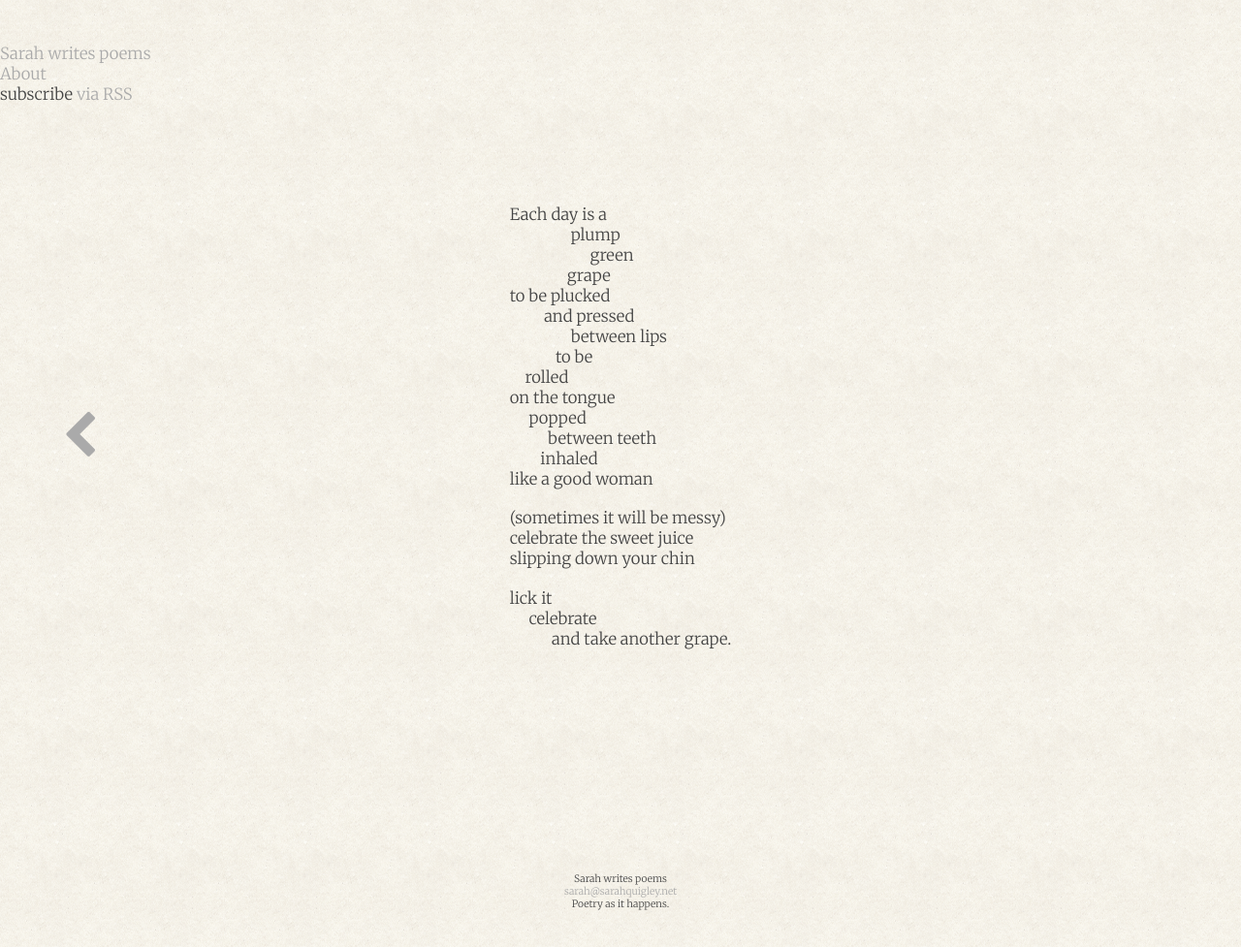
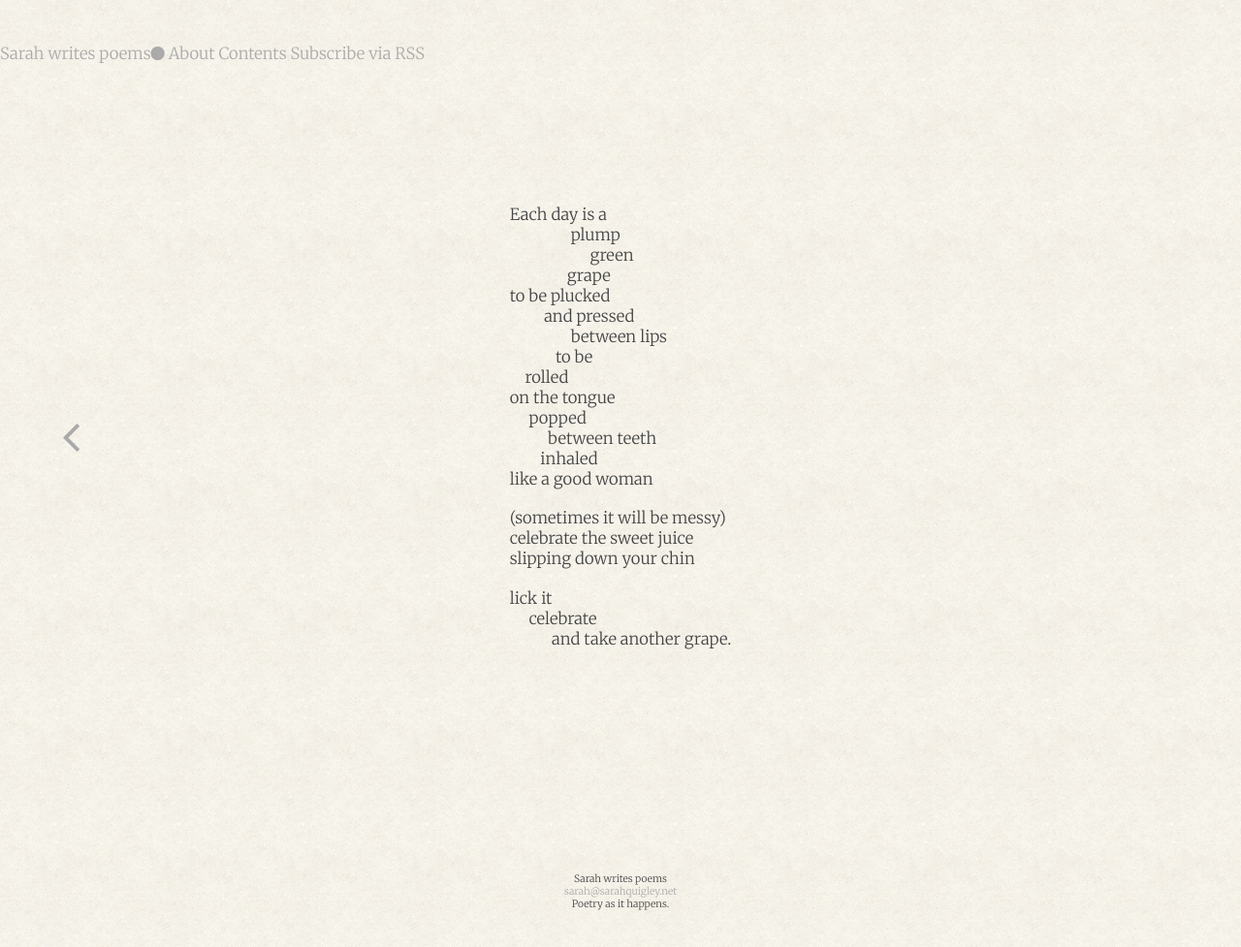
Before and after one commit to sarahquigley/poetry, a Jekyll site: the page built from index.html, in a window 1280 px wide. Shown: the whole page at 97% size. Built offline with Jekyll 4.4.1, drawn with Linux system fonts in a browser that asks for light colours; nearby versions of some CDN libraries.

Commit message:
Tweak layouts / includes html.

```diff
--- a/_includes/header.html
+++ b/_includes/header.html
@@ -1,18 +1,10 @@
 <header id="site-header">
 
-  <div class="wrap">
-
-    <a class="site-title" href="{{ site.baseurl }}/">{{ site.title }}</a>
-
-    <nav class="site-nav">
-      <div class="trigger">
-        {% for page in site.pages %}
-          <a class="page-link" href="{{ page.url | prepend: site.baseurl }}">{{ page.title }}</a>
-        {% endfor %}
-        <p class="rss-subscribe">subscribe <a href="{{ "/feed.xml" | prepend: site.baseurl }}">via RSS</a></p>
-      </div>
-    </nav>
-
-  </div>
+  <nav class="site-nav">
+    <a class="site-title" href="{{ site.baseurl }}/">{{ site.title }}<i class="fa fa-circle"></i></a>
+    <a href="{{ "/about" | prepend: site.baseurl }}">About</a>
+    <a href="{{ "/contents" | prepend: site.baseurl }}">Contents</a>
+    <a href="{{ "/feed.xml" | prepend: site.baseurl }}">Subscribe<span> via RSS</span></a>
+  </nav>
 
 </header>
--- a/_layouts/page.html
+++ b/_layouts/page.html
@@ -1,7 +1,10 @@
 ---
 layout: default
 ---
+
 <div class="post">
+
+  <div>
 
     <header class="post-header">
       <h1>{{ page.title }}</h1>
@@ -12,3 +15,5 @@ layout: default
     </article>
 
   </div>
+
+</div>
--- a/_layouts/post.html
+++ b/_layouts/post.html
@@ -39,9 +39,9 @@ layout: default
 
 
 {% if current_post.previous %}
-<a class="previous" href="{{ current_post.previous.url | prepend: site.baseurl }}"><i class="fa fa-chevron-left"></i><span>Previous</span></a>
+<a class="previous" href="{{ current_post.previous.url | prepend: site.baseurl }}"><span>Previous Poem</span><i class="fa fa-angle-left"></i></a>
 {% endif %}
 
 {% if current_post.next %}
-<a class="next" href="{{ current_post.next.url | prepend: site.baseurl }}"><i class="fa fa-chevron-right"></i><span>Next</span></a>
+<a class="next" href="{{ current_post.next.url | prepend: site.baseurl }}"><i class="fa fa-angle-right"></i><span>Next Poem</span></a>
 {% endif %}
```
Lines whose indentation alone changed are shown as unchanged.
